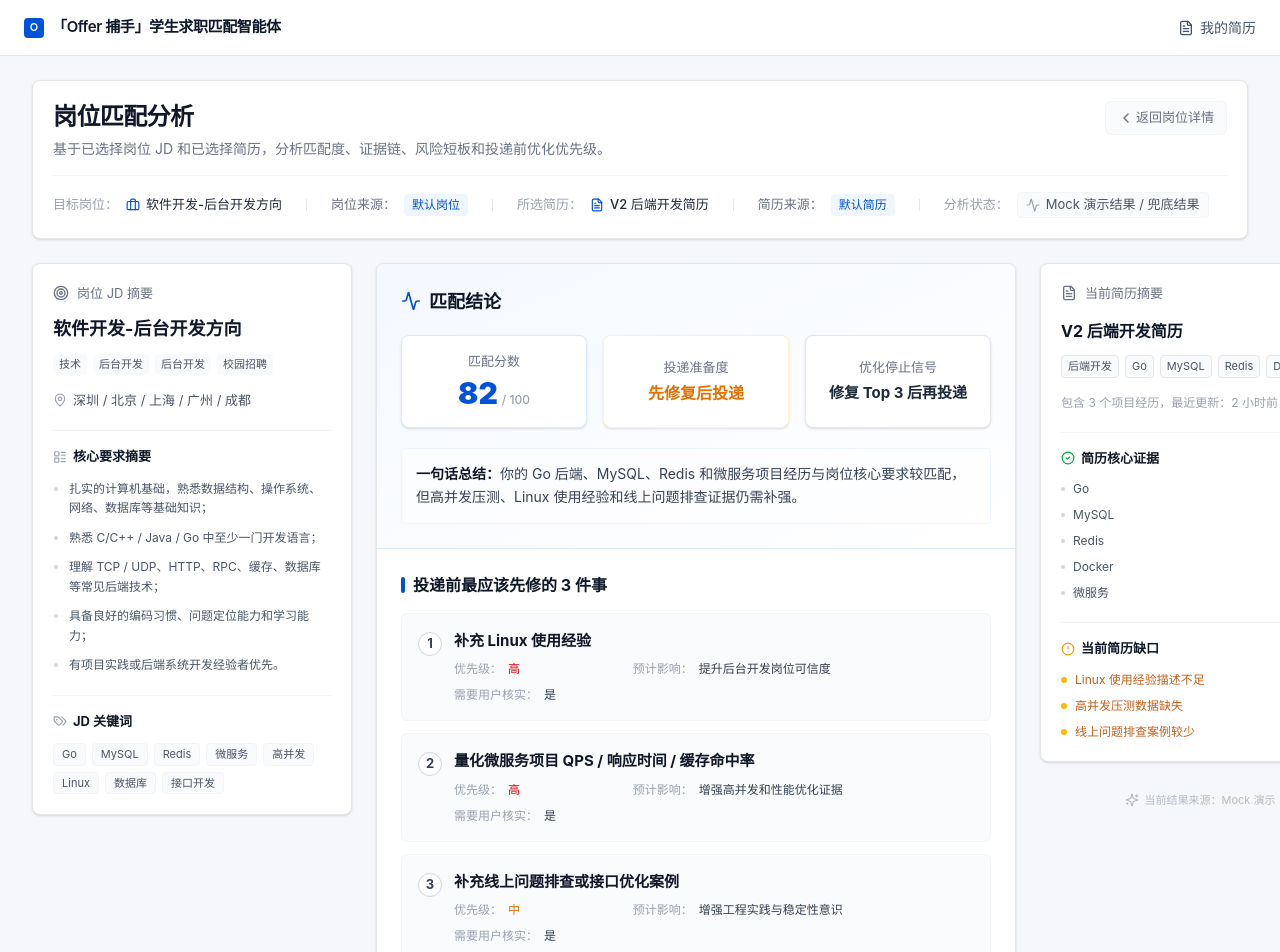
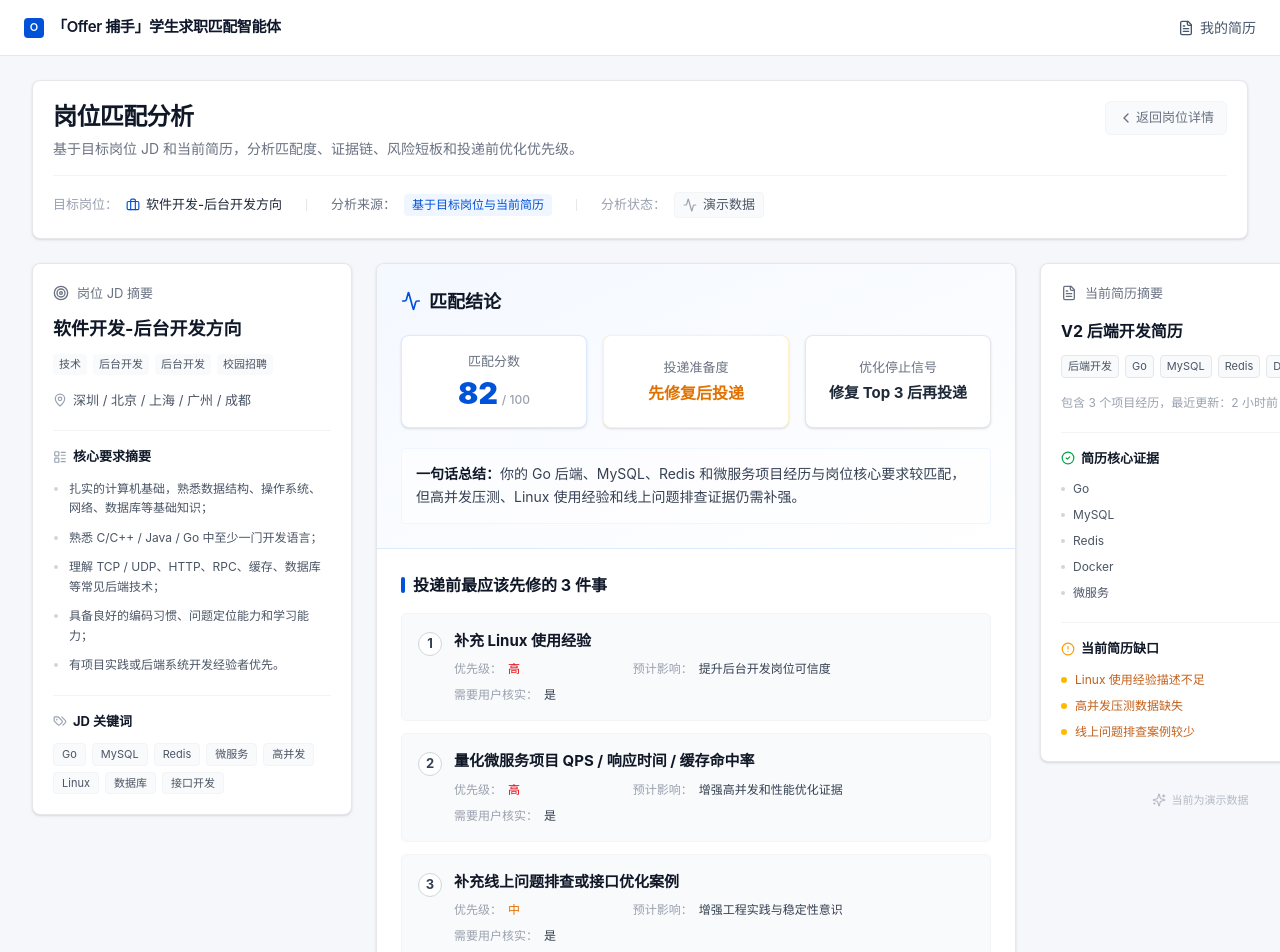
Before and after one commit to WenqingSong/hr-station, a React (Vite) app in the folder web/: page /match in a window 1280 px wide. Shown: the top 952 px of the page. Built offline with nearby package versions, Linux system fonts and the light colour scheme.

Commit message:
refactor: 优化各页面来源标签与演示状态文案

```diff
--- a/web/src/app/components/MatchAnalysisHeader.tsx
+++ b/web/src/app/components/MatchAnalysisHeader.tsx
@@ -11,7 +11,7 @@ interface MatchAnalysisHeaderProps {
   resumeSource?: string;
 }
 
-export function MatchAnalysisHeader({ job, resume, jobSource = "默认岗位", resumeSource = "默认简历" }: MatchAnalysisHeaderProps) {
+export function MatchAnalysisHeader({ job, resume, jobSource = "目标岗位", resumeSource = "当前简历" }: MatchAnalysisHeaderProps) {
   const navigate = useNavigate();
   const jobVm = toJobDetailViewModel(job || null as any);
   const resumeVm = toResumeSummaryViewModel(resume || null as any);
@@ -22,7 +22,7 @@ export function MatchAnalysisHeader({ job, resume, jobSource = "默认岗位", r
         <div>
           <h1 className="text-2xl font-bold text-gray-900 tracking-tight mb-1.5">岗位匹配分析</h1>
           <p className="text-sm text-gray-500">
-            基于已选择岗位 JD 和已选择简历，分析匹配度、证据链、风险短板和投递前优化优先级。
+            基于目标岗位 JD 和当前简历，分析匹配度、证据链、风险短板和投递前优化优先级。
           </p>
         </div>
         <button
@@ -44,23 +44,8 @@ export function MatchAnalysisHeader({ job, resume, jobSource = "默认岗位", r
         </div>
         <div className="w-px h-3 bg-gray-200"></div>
         <div className="flex items-center gap-2">
-          <span className="text-gray-500">岗位来源：</span>
-          <span className="text-[#0052D9] font-medium bg-blue-50 px-2 py-0.5 rounded-sm text-[12px]">{jobSource}</span>
-        </div>
-
-        <div className="w-px h-3 bg-gray-200"></div>
-
-        <div className="flex items-center gap-2">
-          <span className="text-gray-400">所选简历：</span>
-          <div className="flex items-center text-gray-800 font-medium">
-            <FileText className="w-3.5 h-3.5 mr-1.5 text-[#0052D9]" />
-            {resumeVm.name}
-          </div>
-        </div>
-        <div className="w-px h-3 bg-gray-200"></div>
-        <div className="flex items-center gap-2">
-          <span className="text-gray-500">简历来源：</span>
-          <span className="text-[#0052D9] font-medium bg-blue-50 px-2 py-0.5 rounded-sm text-[12px]">{resumeSource}</span>
+          <span className="text-gray-500">分析来源：</span>
+          <span className="text-[#0052D9] font-medium bg-blue-50 px-2 py-0.5 rounded-sm text-[12px]">基于目标岗位与当前简历</span>
         </div>
 
         <div className="w-px h-3 bg-gray-200"></div>
@@ -69,7 +54,7 @@ export function MatchAnalysisHeader({ job, resume, jobSource = "默认岗位", r
           <span className="text-gray-400">分析状态：</span>
           <div className="flex items-center text-gray-600 bg-gray-50 px-2 py-0.5 rounded border border-gray-100">
             <Activity className="w-3.5 h-3.5 mr-1.5 text-gray-400" />
-            Mock 演示结果 / 兜底结果
+            演示数据
           </div>
         </div>
       </div>
--- a/web/src/app/components/MatchAnalysisSidebarRight.tsx
+++ b/web/src/app/components/MatchAnalysisSidebarRight.tsx
@@ -9,7 +9,7 @@ interface MatchAnalysisSidebarRightProps {
   resumeSource?: string;
 }
 
-export function MatchAnalysisSidebarRight({ resume, resumeSource = "默认简历" }: MatchAnalysisSidebarRightProps) {
+export function MatchAnalysisSidebarRight({ resume, resumeSource = "当前简历" }: MatchAnalysisSidebarRightProps) {
   const resumeVm = toResumeSummaryViewModel(resume || null as any);
   return (
     <aside className="w-[320px] shrink-0 flex flex-col gap-4">
@@ -69,11 +69,11 @@ export function MatchAnalysisSidebarRight({ resume, resumeSource = "默认简历
         </div>
       </div>
 
-      {/* Mock Status */}
+      {/* Demo data notice */}
       <div className="mt-2 flex justify-center">
         <div className="inline-flex items-center gap-1.5 px-3 py-1.5 text-gray-400 text-[11px] opacity-70">
           <Sparkles className="h-3.5 w-3.5" />
-          当前结果来源：Mock 演示
+          当前为演示数据
         </div>
       </div>
     </aside>
--- a/web/src/app/components/RecommendationContext.tsx
+++ b/web/src/app/components/RecommendationContext.tsx
@@ -11,7 +11,7 @@ interface RecommendationContextProps {
   sourceLabel?: string;
 }
 
-export function RecommendationContext({ resumeName = resumeVm.name, sourceLabel = "默认简历" }: RecommendationContextProps) {
+export function RecommendationContext({ resumeName = resumeVm.name, sourceLabel = "当前简历" }: RecommendationContextProps) {
   return (
     <aside className="w-[320px] shrink-0 flex flex-col gap-4">
       {/* Resume Card */}
@@ -19,7 +19,7 @@ export function RecommendationContext({ resumeName = resumeVm.name, sourceLabel
         <div className="flex justify-between items-start mb-3">
           <div className="flex items-center gap-2 text-gray-500 text-[13px]">
             <FileText className="h-4 w-4" />
-            当前用于推荐的简历
+            当前简历
           </div>
         </div>
         <div className="mb-3">
@@ -74,11 +74,11 @@ export function RecommendationContext({ resumeName = resumeVm.name, sourceLabel
         </ul>
       </div>
 
-      {/* Mock Status */}
+      {/* Demo data notice */}
       <div className="mt-2 flex justify-center">
         <div className="inline-flex items-center gap-1.5 px-3 py-1.5 text-gray-400 text-[11px] opacity-70">
           <Sparkles className="h-3.5 w-3.5" />
-          当前结果来源：Mock 演示
+          当前为演示数据
         </div>
       </div>
     </aside>
--- a/web/src/app/components/RecommendationHeader.tsx
+++ b/web/src/app/components/RecommendationHeader.tsx
@@ -7,7 +7,7 @@ interface RecommendationHeaderProps {
   sourceLabel?: string;
 }
 
-export function RecommendationHeader({ resumeName = "V2 后端开发简历", sourceLabel = "默认简历" }: RecommendationHeaderProps) {
+export function RecommendationHeader({ resumeName = "V2 后端开发简历", sourceLabel = "当前简历" }: RecommendationHeaderProps) {
   const navigate = useNavigate();
 
   return (
@@ -22,7 +22,7 @@ export function RecommendationHeader({ resumeName = "V2 后端开发简历", sou
 
       <div className="flex flex-col gap-2">
         <h1 className="text-2xl font-bold text-gray-900 tracking-tight">AI 岗位推荐</h1>
-        <p className="text-[15px] text-gray-600">基于已选择简历，从岗位池中推荐最值得优先关注的 5 个岗位。</p>
+        <p className="text-[15px] text-gray-600">基于当前简历，从岗位池中推荐最值得优先关注的 5 个岗位。</p>
       </div>
 
       <div className="mt-5 flex flex-wrap items-center gap-6 pt-4 border-t border-gray-100 text-sm">
--- a/web/src/app/components/ResumeOptimizationHeader.tsx
+++ b/web/src/app/components/ResumeOptimizationHeader.tsx
@@ -11,7 +11,7 @@ interface ResumeOptimizationHeaderProps {
   resumeSource?: string;
 }
 
-export function ResumeOptimizationHeader({ job, resume, jobSource = "默认岗位", resumeSource = "默认简历" }: ResumeOptimizationHeaderProps) {
+export function ResumeOptimizationHeader({ job, resume, jobSource = "目标岗位", resumeSource = "当前简历" }: ResumeOptimizationHeaderProps) {
   const navigate = useNavigate();
   const jobVm = toJobDetailViewModel(job || null as any);
   const resumeVm = toResumeSummaryViewModel(resume || null as any);
@@ -23,7 +23,7 @@ export function ResumeOptimizationHeader({ job, resume, jobSource = "默认岗
           <h1 className="text-[18px] font-bold text-gray-900 tracking-tight">简历优化</h1>
           <div className="h-3.5 w-px bg-gray-300"></div>
           <p className="text-[13px] text-gray-500">
-            基于已选择目标岗位 JD 和已选择简历，生成投递前最关键的修复任务和核实清单。
+            基于目标岗位 JD 和当前简历，生成投递前最关键的修复任务和核实清单。
           </p>
         </div>
         <button
@@ -45,8 +45,8 @@ export function ResumeOptimizationHeader({ job, resume, jobSource = "默认岗
         </div>
         <div className="w-px h-3 bg-gray-200"></div>
         <div className="flex items-center gap-1.5">
-          <span className="text-gray-500">岗位来源：</span>
-          <span className="text-[#0052D9] font-medium bg-blue-50 px-1.5 py-0.5 rounded-sm">{jobSource}</span>
+          <span className="text-gray-500">优化来源：</span>
+          <span className="text-[#0052D9] font-medium bg-blue-50 px-1.5 py-0.5 rounded-sm">基于匹配分析结果</span>
         </div>
         <div className="w-px h-3 bg-gray-200"></div>
         <div className="flex items-center gap-1.5">
@@ -66,7 +66,7 @@ export function ResumeOptimizationHeader({ job, resume, jobSource = "默认岗
           <span className="text-gray-400">优化状态：</span>
           <div className="flex items-center text-gray-500">
             <Activity className="w-3 h-3 mr-1 text-gray-400" />
-            Mock 演示结果 / 兜底结果
+            演示数据
           </div>
         </div>
       </div>
--- a/web/src/app/components/ResumeOptimizationSidebarRight.tsx
+++ b/web/src/app/components/ResumeOptimizationSidebarRight.tsx
@@ -9,7 +9,7 @@ interface ResumeOptimizationSidebarRightProps {
   resumeSource?: string;
 }
 
-export function ResumeOptimizationSidebarRight({ resume, resumeSource = "默认简历" }: ResumeOptimizationSidebarRightProps) {
+export function ResumeOptimizationSidebarRight({ resume, resumeSource = "当前简历" }: ResumeOptimizationSidebarRightProps) {
   const resumeVm = toResumeSummaryViewModel(resume || null as any);
   return (
     <aside className="w-[320px] shrink-0 flex flex-col gap-4">
@@ -84,11 +84,11 @@ export function ResumeOptimizationSidebarRight({ resume, resumeSource = "默认
         </div>
       </div>
 
-      {/* Mock Status */}
+      {/* Demo data notice */}
       <div className="mt-2 flex justify-center">
         <div className="inline-flex items-center gap-1.5 px-3 py-1.5 text-gray-400 text-[11px] opacity-70">
           <Sparkles className="h-3.5 w-3.5" />
-          当前结果来源：Mock 演示
+          当前为演示数据
         </div>
       </div>
     </aside>
--- a/web/src/app/pages/JobMatchAnalysisPage.tsx
+++ b/web/src/app/pages/JobMatchAnalysisPage.tsx
@@ -18,8 +18,8 @@ export function JobMatchAnalysisPage() {
     ? (mockResumeVersions.find((r) => r.id === resumeId) ?? mockCurrentResume)
     : mockCurrentResume;
 
-  const jobSource = jobId && mockJobDetails[jobId] ? "已选择岗位" : "默认岗位";
-  const resumeSource = resumeId && mockResumeVersions.some((r) => r.id === resumeId) ? "已选择简历" : "默认简历";
+  const jobSource = "目标岗位";
+  const resumeSource = "当前简历";
 
   return (
     <div className="mx-auto max-w-[1440px] px-6 md:px-8 py-6 pb-12">
--- a/web/src/app/pages/JobRecommendationPage.tsx
+++ b/web/src/app/pages/JobRecommendationPage.tsx
@@ -12,9 +12,7 @@ export function JobRecommendationPage() {
   const matchedResume = resumeId
     ? mockResumeVersions.find((r) => r.id === resumeId) ?? mockCurrentResume
     : mockCurrentResume;
-  const sourceLabel = resumeId && mockResumeVersions.some((r) => r.id === resumeId)
-    ? "已选择简历"
-    : "默认简历";
+  const sourceLabel = "当前简历";
 
   return (
     <div className="mx-auto max-w-[1440px] px-6 md:px-8 py-6 pb-12">
--- a/web/src/app/pages/ResumeOptimizationPage.tsx
+++ b/web/src/app/pages/ResumeOptimizationPage.tsx
@@ -18,8 +18,8 @@ export function ResumeOptimizationPage() {
     ? (mockResumeVersions.find((r) => r.id === resumeId) ?? mockCurrentResume)
     : mockCurrentResume;
 
-  const jobSource = jobId && mockJobDetails[jobId] ? "来自岗位匹配分析" : "默认岗位";
-  const resumeSource = resumeId && mockResumeVersions.some((r) => r.id === resumeId) ? "来自岗位匹配分析" : "默认简历";
+  const jobSource = "基于匹配分析结果";
+  const resumeSource = "当前简历";
 
   return (
     <div className="mx-auto max-w-[1440px] px-6 md:px-8 py-6 pb-12">
```
Also changed, not shown: 6 other files (tests, documents, lock files or other folders).
